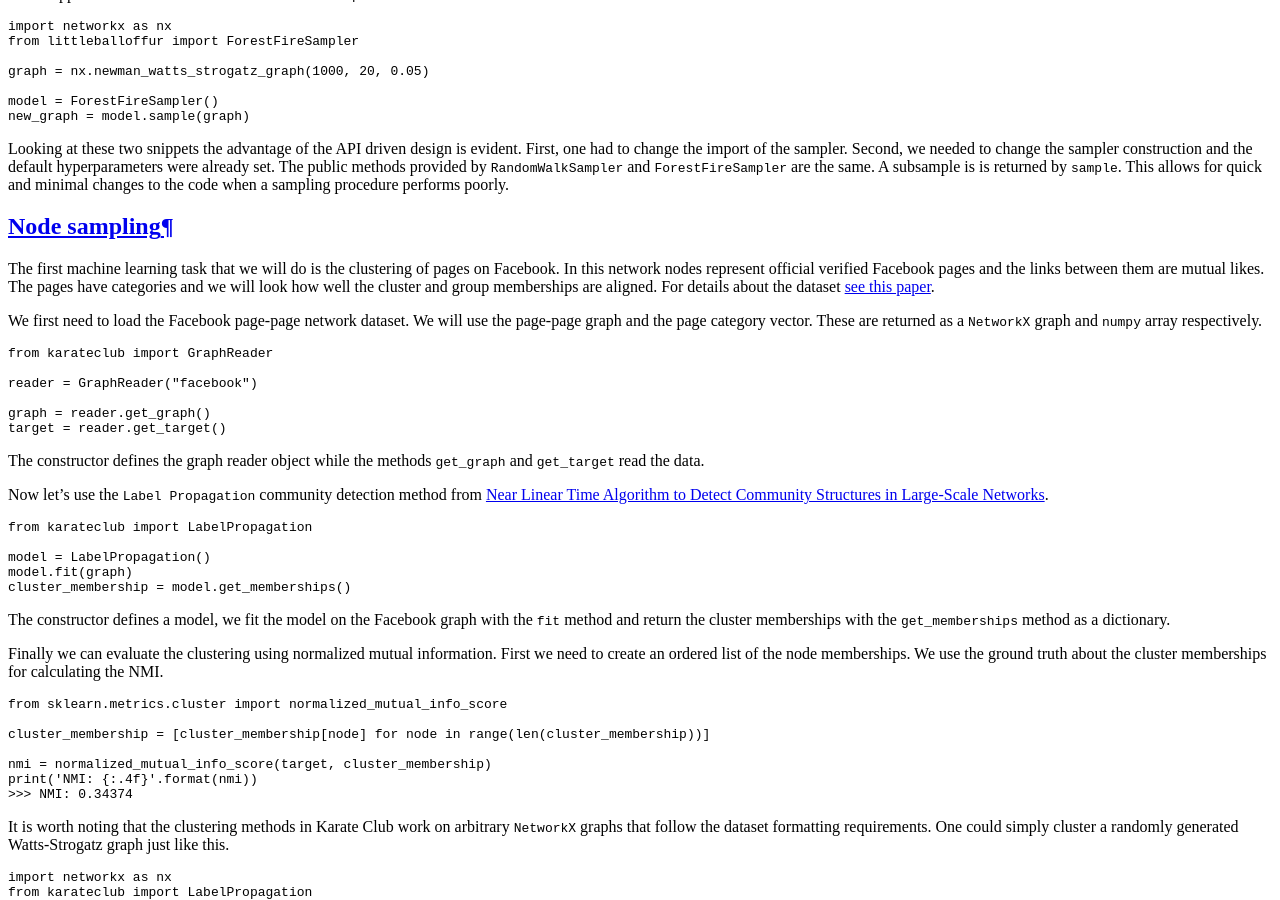
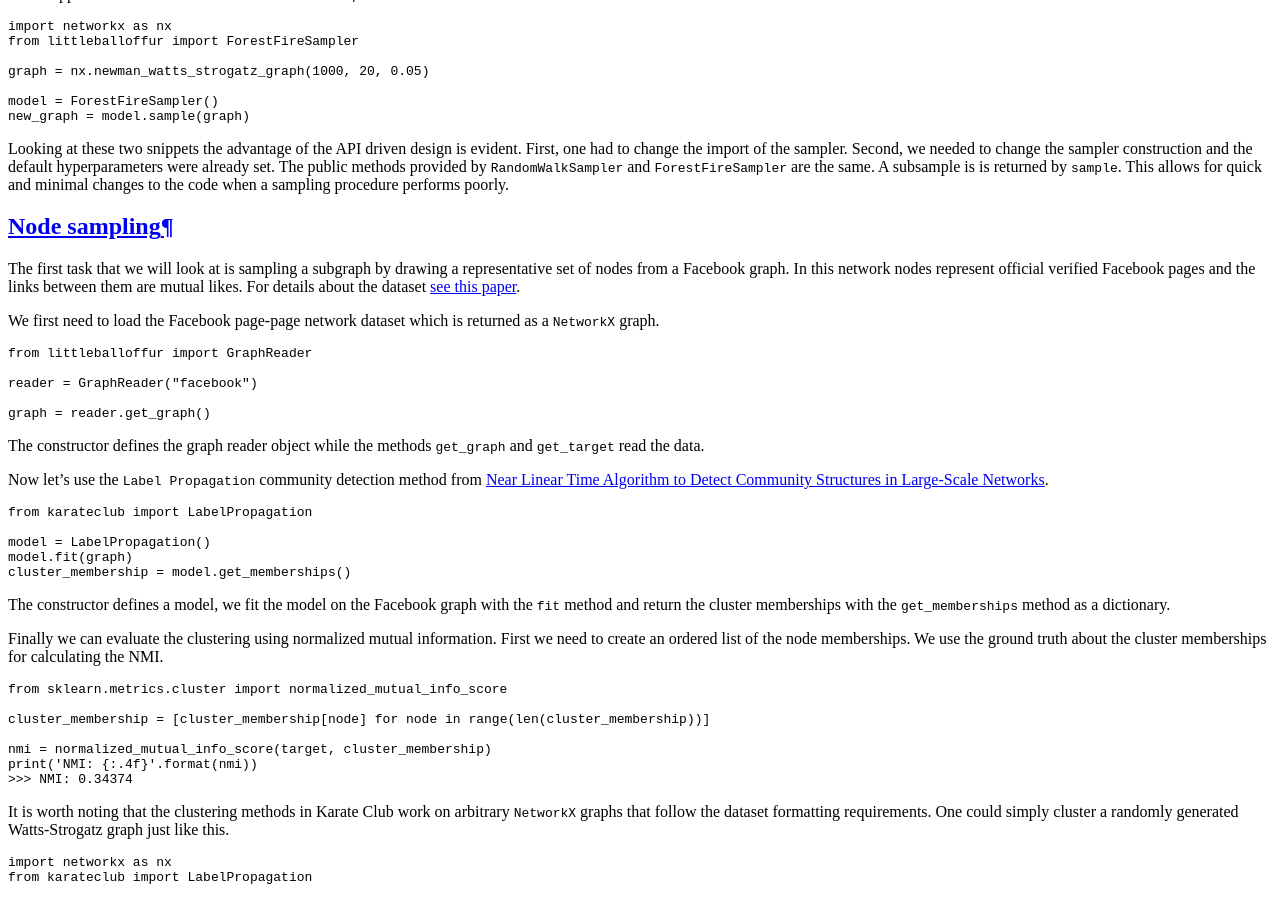
Before and after one commit to benedekrozemberczki/littleballoffur, a Sphinx documentation site: the page built from docs/source/notes/introduction.rst, in a window 1280 px wide and 900 px high, scrolled down 2147 px. Built offline with Sphinx 7.4.7 and the Read the Docs theme 2.0.0, drawn with Linux system fonts in a browser that asks for light colours; pages that are not in the unit, such as notebooks, are missing from menus.

Commit message:
Docs update

```diff
--- a/docs/source/notes/introduction.rst
+++ b/docs/source/notes/introduction.rst
@@ -76,22 +76,19 @@ were already set. The public methods provided by ``RandomWalkSampler`` and ``For
 Node sampling
 -------------------
 
-The first machine learning task that we will do is the clustering of pages on Facebook. In this network
-nodes represent official verified Facebook pages and the links between them are mutual likes. The pages
-have categories and we will look how well the cluster and group memberships are aligned. For details
+The first task that we will look at is sampling a subgraph by drawing a representative set of nodes from a Facebook graph. In this network
+nodes represent official verified Facebook pages and the links between them are mutual likes. For details
 about the dataset `see this paper <https://arxiv.org/abs/1909.13021>`_.
 
-We first need to load the Facebook page-page network dataset. We will use the page-page graph and the
-page category vector. These are returned as a ``NetworkX`` graph and ``numpy`` array respectively.
+We first need to load the Facebook page-page network dataset which is returned as a ``NetworkX`` graph.
 
 .. code-block:: python
 
-    from karateclub import GraphReader
+    from littleballoffur import GraphReader
 
     reader = GraphReader("facebook")
 
     graph = reader.get_graph()
-    target = reader.get_target()
 
 The constructor defines the graph reader object while the methods ``get_graph`` and ``get_target`` read the data.
 
```
